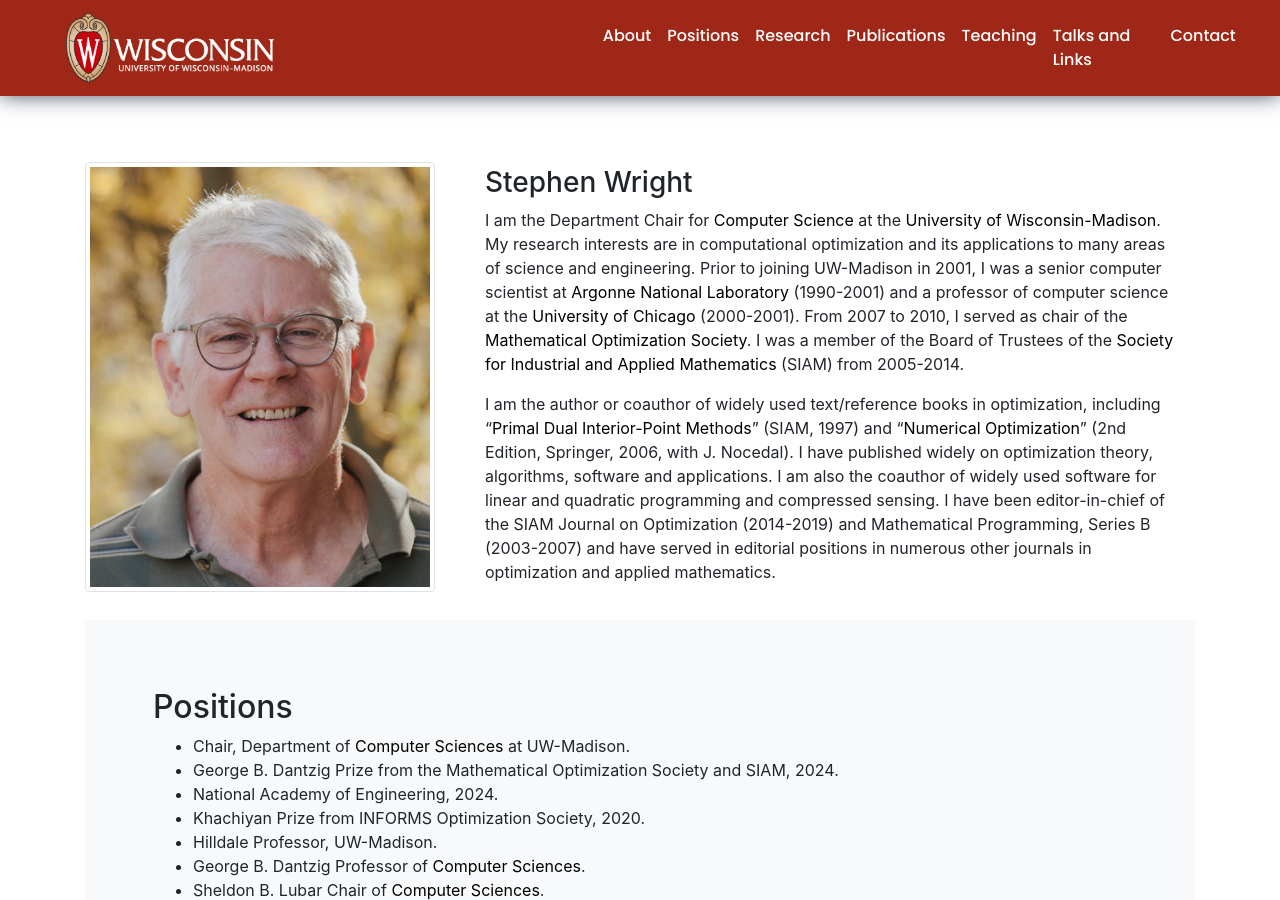
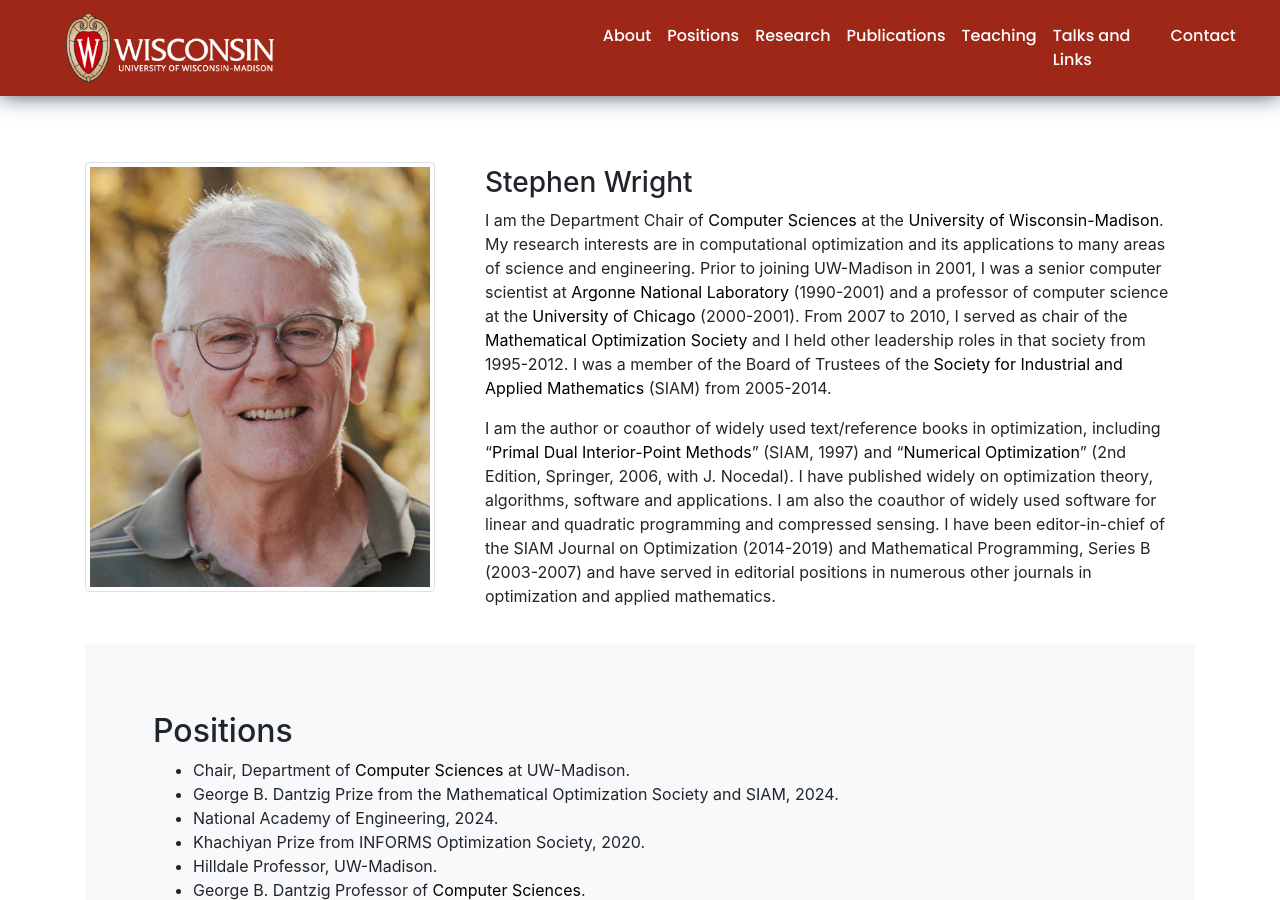
Before and after one commit to wrightstephen/sw_proj, a Jekyll site: the page built from index.md, in a window 1280 px wide and 900 px high. Built offline with Jekyll 4.4.1, drawn with Linux system fonts in a browser that asks for light colours; nearby versions of some CDN libraries; comment, search, counter and statistics services are not loaded.

Commit message:
more changes

```diff
--- a/index.md
+++ b/index.md
@@ -4,6 +4,9 @@
 date: 2024-10-13
 ---
 ### Stephen Wright
-I am the Department Chair for [Computer Science](https://www.cs.wisc.edu/) at the [University of Wisconsin-Madison](https://www.wisc.edu/). My research interests are in computational optimization and its applications to many areas of science and engineering. Prior to joining UW-Madison in 2001, I was a senior computer scientist at [Argonne National Laboratory](https://www.anl.gov/) (1990-2001) and a professor of computer science at the [University of Chicago](https://www.uchicago.edu/en) (2000-2001). From 2007 to 2010, I served as chair of the [Mathematical Optimization Society](https://www.mathopt.org/). I was a member of the Board of Trustees of the [Society for Industrial and Applied Mathematics](https://www.siam.org/) (SIAM) from 2005-2014.
+I am the Department Chair of [Computer Sciences](https://www.cs.wisc.edu/) at the [University of Wisconsin-Madison](https://www.wisc.edu/).
+My research interests are in computational optimization and its applications to many areas of science and engineering.
+Prior to joining UW-Madison in 2001, I was a senior computer scientist at [Argonne National Laboratory](https://www.anl.gov/mcs) (1990-2001) and a professor of computer science at the [University of Chicago](https://www.uchicago.edu/en) (2000-2001).
+From 2007 to 2010, I served as chair of the [Mathematical Optimization Society](https://www.mathopt.org/) and I held other leadership roles in that society from 1995-2012. I was a member of the Board of Trustees of the [Society for Industrial and Applied Mathematics](https://www.siam.org/) (SIAM) from 2005-2014.
 
 I am the author or coauthor of widely used text/reference books in optimization, including “[Primal Dual Interior-Point Methods](https://epubs.siam.org/doi/book/10.1137/1.9781611971453)” (SIAM, 1997) and “[Numerical Optimization](https://link.springer.com/book/10.1007/978-0-387-40065-5)” (2nd Edition, Springer, 2006, with J. Nocedal). I have published widely on optimization theory, algorithms, software and applications. I am also the coauthor of widely used software for linear and quadratic programming and compressed sensing. I have been editor-in-chief of the SIAM Journal on Optimization (2014-2019) and Mathematical Programming, Series B (2003-2007) and have served in editorial positions in numerous other  journals in optimization  and applied mathematics.
```
Also changed, not shown: 3 other files.
